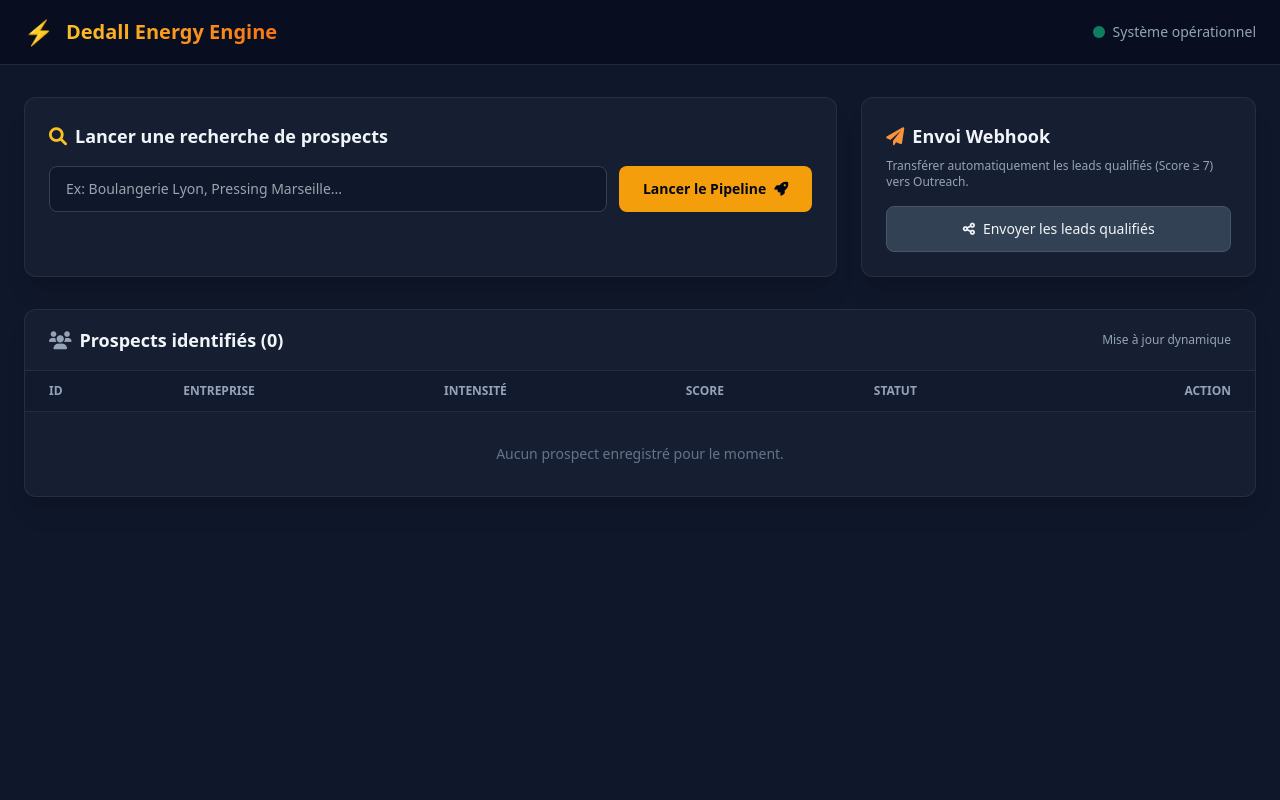
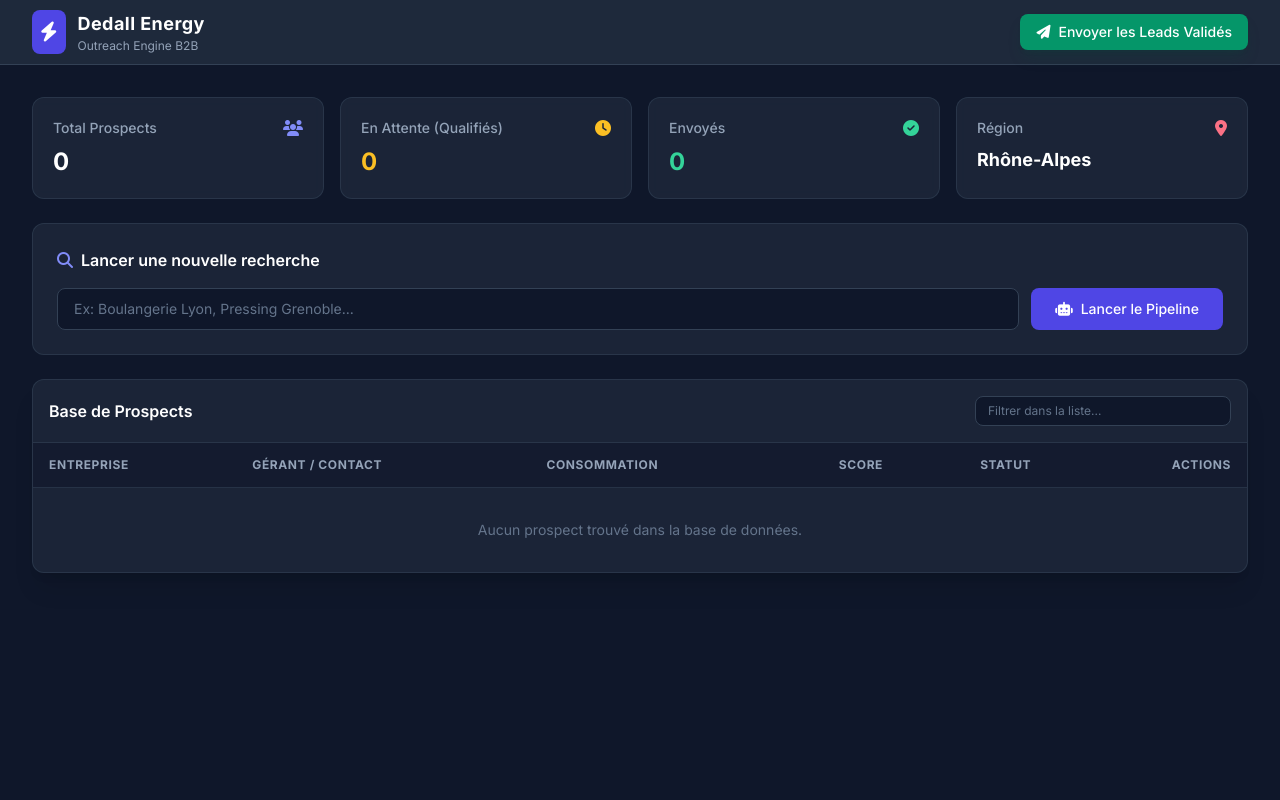
Before and after one commit to Agadoom/ai_sales_engine, a FastAPI app: page / in a window 1280 px wide. Run offline with FastAPI, Linux system fonts and the light colour scheme; parts of the project's set-up code (start-up, migrations or seed data) failed here and were passed over; some libraries are stand-ins or nearby versions.

Commit message:
Update dashboard.html

```diff
--- a/templates/dashboard.html
+++ b/templates/dashboard.html
@@ -1,117 +1,152 @@
 <!DOCTYPE html>
-<html lang="fr">
+<html lang="fr" class="h-full bg-slate-900 text-slate-100">
 <head>
     <meta charset="UTF-8">
     <meta name="viewport" content="width=device-width, initial-scale=1.0">
-    <title>Dedall Energy — Outreach Dashboard</title>
+    <title>Dedall Energy - Automated Outreach Engine</title>
     <script src="https://cdn.tailwindcss.com"></script>
-    <link rel="stylesheet" href="https://cdnjs.cloudflare.com/ajax/libs/font-awesome/6.0.0/css/all.min.css" />
+    <link rel="stylesheet" href="https://cdnjs.cloudflare.com/ajax/libs/font-awesome/6.4.0/css/all.min.css">
+    <link href="https://fonts.googleapis.com/css2?family=Inter:wght@300;400;500;600;700&display=swap" rel="stylesheet">
+    <style>
+        body { font-family: 'Inter', sans-serif; }
+    </style>
 </head>
-<body class="bg-slate-900 text-slate-100 font-sans min-h-screen">
+<body class="h-full flex flex-col">
 
-    <header class="border-b border-slate-800 bg-slate-950/50 backdrop-blur sticky top-0 z-50">
-        <div class="max-w-7xl mx-auto px-6 py-4 flex justify-between items-center">
-            <div class="flex items-center gap-3">
-                <span class="text-2xl">⚡</span>
-                <h1 class="text-xl font-bold bg-gradient-to-r from-amber-400 to-orange-500 bg-clip-text text-transparent">
-                    Dedall Energy Engine
-                </h1>
-            </div>
-            <div class="flex items-center gap-2">
-                <span class="w-3 h-3 bg-emerald-500 rounded-full animate-pulse"></span>
-                <span class="text-sm font-medium text-slate-400">Système opérationnel</span>
+    <header class="bg-slate-800 border-b border-slate-700 sticky top-0 z-30">
+        <div class="max-w-7xl mx-auto px-4 sm:px-6 lg:px-8">
+            <div class="flex items-center justify-between h-16">
+                <div class="flex items-center space-x-3">
+                    <div class="bg-indigo-600 p-2 rounded-lg text-white font-bold">
+                        <i class="fa-solid fa-bolt text-xl"></i>
+                    </div>
+                    <div>
+                        <h1 class="text-lg font-bold text-white tracking-wide">Dedall Energy</h1>
+                        <p class="text-xs text-slate-400">Outreach Engine B2B</p>
+                    </div>
+                </div>
+
+                <button onclick="triggerSendLeads()" class="inline-flex items-center gap-2 bg-emerald-600 hover:bg-emerald-500 text-white font-medium text-sm px-4 py-2 rounded-lg transition-all shadow-lg shadow-emerald-900/20">
+                    <i class="fa-solid fa-paper-plane"></i>
+                    Envoyer les Leads Validés
+                </button>
             </div>
         </div>
     </header>
 
-    <main class="max-w-7xl mx-auto px-6 py-8 space-y-8">
+    <main class="flex-1 max-w-7xl w-full mx-auto px-4 sm:px-6 lg:px-8 py-8 space-y-6">
 
-        <div class="grid grid-cols-1 md:grid-cols-3 gap-6">
-
-            <div class="md:col-span-2 bg-slate-800/50 border border-slate-700/50 rounded-xl p-6 shadow-xl">
-                <h2 class="text-lg font-semibold mb-4 flex items-center gap-2">
-                    <i class="fa-solid fa-magnifying-glass text-amber-400"></i> Lancer une recherche de prospects
-                </h2>
-                <form id="triggerForm" class="flex gap-3">
-                    <input type="text" id="queryInput" placeholder="Ex: Boulangerie Lyon, Pressing Marseille..."
-                        class="flex-1 bg-slate-900 border border-slate-700 rounded-lg px-4 py-3 text-sm focus:outline-none focus:border-amber-400 text-slate-100" required>
-                    <button type="submit" id="triggerBtn"
-                        class="bg-amber-500 hover:bg-amber-600 font-semibold px-6 py-3 rounded-lg text-slate-950 text-sm transition flex items-center gap-2">
-                        <span>Lancer le Pipeline</span>
-                        <i class="fa-solid fa-rocket"></i>
-                    </button>
-                </form>
-                <p id="statusMsg" class="mt-3 text-xs hidden"></p>
+        <div class="grid grid-cols-1 md:grid-cols-4 gap-4">
+            <div class="bg-slate-800/80 border border-slate-700/60 rounded-xl p-5 backdrop-blur-sm">
+                <div class="flex items-center justify-between">
+                    <span class="text-sm font-medium text-slate-400">Total Prospects</span>
+                    <i class="fa-solid fa-users text-indigo-400"></i>
+                </div>
+                <div class="mt-2 text-2xl font-bold text-white" id="stat-total">{{ leads|length }}</div>
             </div>
 
-            <div class="bg-slate-800/50 border border-slate-700/50 rounded-xl p-6 shadow-xl flex flex-col justify-between">
-                <div>
-                    <h2 class="text-lg font-semibold mb-2 flex items-center gap-2">
-                        <i class="fa-solid fa-paper-plane text-orange-400"></i> Envoi Webhook
-                    </h2>
-                    <p class="text-xs text-slate-400 mb-4">Transférer automatiquement les leads qualifiés (Score ≥ 7) vers Outreach.</p>
+            <div class="bg-slate-800/80 border border-slate-700/60 rounded-xl p-5 backdrop-blur-sm">
+                <div class="flex items-center justify-between">
+                    <span class="text-sm font-medium text-slate-400">En Attente (Qualifiés)</span>
+                    <i class="fa-solid fa-clock text-amber-400"></i>
                 </div>
-                <button onclick="sendPendingLeads()"
-                    class="w-full bg-slate-700 hover:bg-slate-600 border border-slate-600 text-slate-100 font-medium py-3 rounded-lg text-sm transition flex justify-center items-center gap-2">
-                    <i class="fa-solid fa-share-nodes"></i> Envoyer les leads qualifiés
+                <div class="mt-2 text-2xl font-bold text-amber-400">
+                    {{ leads | selectattr("status", "equalto", "QUALIFIED") | list | length }}
+                </div>
+            </div>
+
+            <div class="bg-slate-800/80 border border-slate-700/60 rounded-xl p-5 backdrop-blur-sm">
+                <div class="flex items-center justify-between">
+                    <span class="text-sm font-medium text-slate-400">Envoyés</span>
+                    <i class="fa-solid fa-check-circle text-emerald-400"></i>
+                </div>
+                <div class="mt-2 text-2xl font-bold text-emerald-400">
+                    {{ leads | selectattr("status", "equalto", "SENT") | list | length }}
+                </div>
+            </div>
+
+            <div class="bg-slate-800/80 border border-slate-700/60 rounded-xl p-5 backdrop-blur-sm">
+                <div class="flex items-center justify-between">
+                    <span class="text-sm font-medium text-slate-400">Région</span>
+                    <i class="fa-solid fa-location-dot text-rose-400"></i>
+                </div>
+                <div class="mt-2 text-lg font-bold text-white">Rhône-Alpes</div>
+            </div>
+        </div>
+
+        <div class="bg-slate-800/80 border border-slate-700/60 rounded-xl p-6 space-y-4">
+            <h2 class="text-md font-semibold text-white flex items-center gap-2">
+                <i class="fa-solid fa-magnifying-glass text-indigo-400"></i> Lancer une nouvelle recherche
+            </h2>
+            <div class="flex flex-col sm:flex-row gap-3">
+                <input type="text" id="searchQuery" placeholder="Ex: Boulangerie Lyon, Pressing Grenoble..." class="flex-1 bg-slate-900 border border-slate-700 rounded-lg px-4 py-2.5 text-sm text-white placeholder-slate-500 focus:outline-none focus:ring-2 focus:ring-indigo-500">
+                <button onclick="triggerPipeline()" class="bg-indigo-600 hover:bg-indigo-500 text-white font-medium px-6 py-2.5 rounded-lg text-sm transition-all flex items-center justify-center gap-2">
+                    <i class="fa-solid fa-robot"></i> Lancer le Pipeline
                 </button>
             </div>
         </div>
 
-        <div class="bg-slate-800/50 border border-slate-700/50 rounded-xl shadow-xl overflow-hidden">
-            <div class="px-6 py-4 border-b border-slate-700/50 flex justify-between items-center">
-                <h2 class="text-lg font-semibold flex items-center gap-2">
-                    <i class="fa-solid fa-users text-slate-400"></i> Prospects identifiés ({{ leads|length }})
-                </h2>
-                <span class="text-xs text-slate-400">Mise à jour dynamique</span>
+        <div class="bg-slate-800/80 border border-slate-700/60 rounded-xl overflow-hidden shadow-xl">
+            <div class="p-4 border-b border-slate-700/60 flex flex-col sm:flex-row justify-between items-center gap-4">
+                <h3 class="text-md font-semibold text-white">Base de Prospects</h3>
+                <input type="text" id="filterTable" onkeyup="filterLeads()" placeholder="Filtrer dans la liste..." class="bg-slate-900 border border-slate-700 rounded-lg px-3 py-1.5 text-xs text-white placeholder-slate-500 w-full sm:w-64 focus:outline-none focus:ring-1 focus:ring-indigo-500">
             </div>
 
             <div class="overflow-x-auto">
-                <table class="w-full text-left text-sm text-slate-300">
-                    <thead class="bg-slate-900/50 text-xs uppercase text-slate-400 border-b border-slate-700/50">
+                <table class="w-full text-left text-sm text-slate-300" id="leadsTable">
+                    <thead class="bg-slate-900/60 text-xs uppercase tracking-wider text-slate-400 border-b border-slate-700/60">
                         <tr>
-                            <th class="px-6 py-3">ID</th>
-                            <th class="px-6 py-3">Entreprise</th>
-                            <th class="px-6 py-3">Intensité</th>
-                            <th class="px-6 py-3">Score</th>
-                            <th class="px-6 py-3">Statut</th>
-                            <th class="px-6 py-3 text-right">Action</th>
+                            <th class="py-3.5 px-4">Entreprise</th>
+                            <th class="py-3.5 px-4">Gérant / Contact</th>
+                            <th class="py-3.5 px-4">Consommation</th>
+                            <th class="py-3.5 px-4 text-center">Score</th>
+                            <th class="py-3.5 px-4 text-center">Statut</th>
+                            <th class="py-3.5 px-4 text-right">Actions</th>
                         </tr>
                     </thead>
-                    <tbody class="divide-y divide-slate-700/30">
+                    <tbody class="divide-y divide-slate-700/40">
                         {% for lead in leads %}
-                        <tr class="hover:bg-slate-800/40 transition">
-                            <td class="px-6 py-4 font-mono text-xs text-slate-500">#{{ lead.id }}</td>
-                            <td class="px-6 py-4 font-medium text-slate-100">{{ lead.company_name }}</td>
-                            <td class="px-6 py-4">
+                        <tr class="hover:bg-slate-700/30 transition-colors">
+                            <td class="py-3.5 px-4 font-medium text-white">
+                                {{ lead.company_name }}
+                                <div class="text-xs text-slate-400 font-normal">{{ lead.address or 'Rhône-Alpes' }}</div>
+                            </td>
+                            <td class="py-3.5 px-4">
+                                <div class="text-white">{{ lead.manager_name or 'Non spécifié' }}</div>
+                                <div class="text-xs text-indigo-400">{{ lead.email or 'Pas d\'email' }}</div>
+                            </td>
+                            <td class="py-3.5 px-4">
                                 {% if lead.energy_intensity == 'HIGH' %}
-                                    <span class="bg-red-500/10 text-red-400 border border-red-500/20 text-xs px-2.5 py-1 rounded-full font-medium">ÉLEVÉE</span>
+                                    <span class="px-2 py-0.5 rounded text-xs font-semibold bg-rose-500/10 text-rose-400 border border-rose-500/20">FORTE</span>
+                                {% elif lead.energy_intensity == 'MEDIUM' %}
+                                    <span class="px-2 py-0.5 rounded text-xs font-semibold bg-amber-500/10 text-amber-400 border border-amber-500/20">MOYENNE</span>
                                 {% else %}
-                                    <span class="bg-blue-500/10 text-blue-400 border border-blue-500/20 text-xs px-2.5 py-1 rounded-full font-medium">MOYENNE</span>
+                                    <span class="px-2 py-0.5 rounded text-xs font-semibold bg-slate-500/10 text-slate-400 border border-slate-500/20">FAIBLE</span>
                                 {% endif %}
                             </td>
-                            <td class="px-6 py-4">
-                                <div class="flex items-center gap-2">
-                                    <span class="font-bold text-amber-400">{{ lead.priority_score }}</span><span class="text-xs text-slate-500">/10</span>
-                                </div>
+                            <td class="py-3.5 px-4 text-center">
+                                <span class="inline-flex items-center justify-center w-7 h-7 rounded-full text-xs font-bold {% if lead.priority_score >= 8 %}bg-emerald-500/20 text-emerald-400 border border-emerald-500/30{% else %}bg-slate-700 text-slate-300{% endif %}">
+                                    {{ lead.priority_score }}
+                                </span>
                             </td>
-                            <td class="px-6 py-4">
+                            <td class="py-3.5 px-4 text-center">
                                 {% if lead.status == 'SENT' %}
-                                    <span class="bg-emerald-500/10 text-emerald-400 border border-emerald-500/20 text-xs px-2.5 py-1 rounded-full">ENVOYÉ</span>
+                                    <span class="px-2.5 py-1 rounded-full text-xs font-medium bg-emerald-500/10 text-emerald-400 border border-emerald-500/20">ENVOYÉ</span>
                                 {% else %}
-                                    <span class="bg-amber-500/10 text-amber-400 border border-amber-500/20 text-xs px-2.5 py-1 rounded-full">QUALIFIÉ</span>
+                                    <span class="px-2.5 py-1 rounded-full text-xs font-medium bg-amber-500/10 text-amber-400 border border-amber-500/20">QUALIFIÉ</span>
                                 {% endif %}
                             </td>
-                            <td class="px-6 py-4 text-right">
-                                <button onclick="openModal('{{ lead.company_name|escapejs }}', '{{ lead.email_subject|escapejs }}', '{{ lead.email_body|escapejs }}', '{{ lead.video_url or '' }}')"
-                                    class="bg-slate-700 hover:bg-slate-600 text-slate-200 text-xs px-3 py-1.5 rounded-lg border border-slate-600 transition">
-                                    Examiner
+                            <td class="py-3.5 px-4 text-right">
+                                <button onclick='openModal({{ lead | tojson }})' class="bg-slate-700 hover:bg-slate-600 text-slate-200 px-3 py-1.5 rounded text-xs transition-all">
+                                    <i class="fa-solid fa-eye"></i> Aperçu
                                 </button>
                             </td>
                         </tr>
                         {% else %}
                         <tr>
-                            <td colspan="6" class="px-6 py-8 text-center text-slate-500">Aucun prospect enregistré pour le moment.</td>
+                            <td colspan="6" class="py-8 text-center text-slate-500">
+                                Aucun prospect trouvé dans la base de données.
+                            </td>
                         </tr>
                         {% endfor %}
                     </tbody>
@@ -120,99 +155,109 @@
         </div>
     </main>
 
-    <div id="leadModal" class="fixed inset-0 bg-black/70 backdrop-blur-sm hidden items-center justify-center p-4 z-50">
-        <div class="bg-slate-800 border border-slate-700 rounded-2xl max-w-2xl w-full p-6 shadow-2xl space-y-6">
-            <div class="flex justify-between items-center border-b border-slate-700 pb-4">
-                <h3 id="modalCompany" class="text-xl font-bold text-slate-100">Détails du Prospect</h3>
-                <button onclick="closeModal()" class="text-slate-400 hover:text-slate-200"><i class="fa-solid fa-xmark text-lg"></i></button>
+    <div id="previewModal" class="fixed inset-0 bg-slate-950/80 backdrop-blur-sm hidden z-50 flex items-center justify-center p-4">
+        <div class="bg-slate-800 border border-slate-700 rounded-xl max-w-2xl w-full max-h-[90vh] overflow-y-auto shadow-2xl p-6 space-y-5">
+            <div class="flex justify-between items-start border-b border-slate-700 pb-4">
+                <div>
+                    <h3 class="text-lg font-bold text-white" id="modalCompany">Nom Entreprise</h3>
+                    <p class="text-xs text-indigo-400" id="modalManager">Gérant</p>
+                </div>
+                <button onclick="closeModal()" class="text-slate-400 hover:text-white"><i class="fa-solid fa-xmark text-xl"></i></button>
             </div>
 
-            <div class="space-y-2">
-                <h4 class="text-xs font-semibold uppercase text-slate-400 tracking-wider">Email généré par l'IA</h4>
-                <div class="bg-slate-900 border border-slate-700/60 rounded-xl p-4 text-sm space-y-2">
-                    <p class="font-semibold text-amber-400">Objet : <span id="modalSubject" class="text-slate-200 font-normal"></span></p>
-                    <hr class="border-slate-800">
-                    <p id="modalBody" class="text-slate-300 whitespace-pre-line leading-relaxed"></p>
+            <div class="space-y-3">
+                <div class="bg-slate-900/80 p-3 rounded-lg border border-slate-700/50 text-xs space-y-1">
+                    <div><span class="text-slate-400">Email :</span> <span id="modalEmail" class="text-white font-mono"></span></div>
+                    <div><span class="text-slate-400">Adresse :</span> <span id="modalAddress" class="text-white"></span></div>
+                </div>
+
+                <div>
+                    <label class="text-xs text-slate-400 font-semibold uppercase">Sujet du mail</label>
+                    <div id="modalSubject" class="bg-slate-900 p-3 rounded-lg text-sm text-white font-medium border border-slate-700/50 mt-1"></div>
+                </div>
+
+                <div>
+                    <label class="text-xs text-slate-400 font-semibold uppercase">Corps du message</label>
+                    <div id="modalBody" class="bg-slate-900 p-3 rounded-lg text-sm text-slate-200 border border-slate-700/50 mt-1 whitespace-pre-line"></div>
+                </div>
+
+                <div id="modalVideoContainer" class="hidden">
+                    <label class="text-xs text-slate-400 font-semibold uppercase">Vidéo HeyGen</label>
+                    <div class="mt-1">
+                        <a id="modalVideoLink" href="#" target="_blank" class="inline-flex items-center gap-2 text-xs bg-indigo-600/20 text-indigo-300 border border-indigo-500/30 px-3 py-2 rounded-lg hover:bg-indigo-600/30">
+                            <i class="fa-solid fa-video"></i> Regarder la vidéo générée
+                        </a>
+                    </div>
                 </div>
             </div>
 
-            <div class="space-y-2">
-                <h4 class="text-xs font-semibold uppercase text-slate-400 tracking-wider">Vidéo Personnalisée (HeyGen)</h4>
-                <div id="videoContainer" class="bg-slate-900 border border-slate-700/60 rounded-xl p-4 text-center">
-                    </div>
-            </div>
-
-            <div class="flex justify-end pt-2">
-                <button onclick="closeModal()" class="bg-slate-700 hover:bg-slate-600 text-slate-200 text-sm px-5 py-2 rounded-lg transition">Fermer</button>
+            <div class="flex justify-end pt-4 border-t border-slate-700">
+                <button onclick="closeModal()" class="bg-slate-700 hover:bg-slate-600 text-white text-xs px-4 py-2 rounded-lg">Fermer</button>
             </div>
         </div>
     </div>
 
     <script>
-        // Trigger Pipeline
-        document.getElementById('triggerForm').addEventListener('submit', async (e) => {
-            e.preventDefault();
-            const query = document.getElementById('queryInput').value;
-            const btn = document.getElementById('triggerBtn');
-            const msg = document.getElementById('statusMsg');
+        function triggerPipeline() {
+            const query = document.getElementById("searchQuery").value;
+            if(!query) return alert("Veuillez saisir un terme de recherche.");
 
-            btn.disabled = true;
-            btn.classList.add('opacity-50');
-            msg.className = "mt-3 text-xs text-amber-400 block";
-            msg.innerText = "⏳ Lancement du pipeline en tâche de fond...";
+            fetch("/trigger-pipeline", {
+                method: "POST",
+                headers: { "Content-Type": "application/json" },
+                body: JSON.stringify({ query: query })
+            })
+            .then(res => res.json())
+            .then(data => {
+                alert(data.message);
+                location.reload();
+            })
+            .catch(err => alert("Erreur : " + err));
+        }
 
-            try {
-                const res = await fetch('/trigger-pipeline', {
-                    method: 'POST',
-                    headers: {'Content-Type': 'application/json'},
-                    body: JSON.stringify({query: query})
-                });
-                if(res.ok) {
-                    msg.className = "mt-3 text-xs text-emerald-400 block";
-                    msg.innerText = "✅ Pipeline démarré ! Les prospects vont apparaître d'ici quelques secondes.";
-                    setTimeout(() => location.reload(), 4000);
-                } else {
-                    msg.className = "mt-3 text-xs text-red-400 block";
-                    msg.innerText = "❌ Erreur lors du lancement.";
-                }
-            } catch(err) {
-                msg.className = "mt-3 text-xs text-red-400 block";
-                msg.innerText = "❌ Impossible de joindre le serveur.";
-            } finally {
-                btn.disabled = false;
-                btn.classList.remove('opacity-50');
-            }
-        });
+        function triggerSendLeads() {
+            if(!confirm("Voulez-vous envoyer tous les leads qualifiés au Webhook ?")) return;
 
-        // Modale
-        function openModal(company, subject, body, videoUrl) {
-            document.getElementById('modalCompany').innerText = company;
-            document.getElementById('modalSubject').innerText = subject;
-            document.getElementById('modalBody').innerText = body;
+            fetch("/send-pending-leads?min_score=7", { method: "POST" })
+            .then(res => res.json())
+            .then(data => {
+                alert(`Succès : ${data.sent_count} lead(s) envoyé(s) !`);
+                location.reload();
+            })
+            .catch(err => alert("Erreur lors de l'envoi : " + err));
+        }
 
-            const videoBox = document.getElementById('videoContainer');
-            if(videoUrl && videoUrl !== 'None' && videoUrl !== '') {
-                videoBox.innerHTML = `<video controls class="w-full rounded-lg max-h-64"><source src="${videoUrl}" type="video/mp4"></video>`;
+        function filterLeads() {
+            const input = document.getElementById("filterTable").value.toLowerCase();
+            const rows = document.querySelectorAll("#leadsTable tbody tr");
+            rows.forEach(row => {
+                const text = row.innerText.toLowerCase();
+                row.style.display = text.includes(input) ? "" : "none";
+            });
+        }
+
+        function openModal(lead) {
+            document.getElementById("modalCompany").innerText = lead.company_name;
+            document.getElementById("modalManager").innerText = "Gérant : " + (lead.manager_name || "N/A");
+            document.getElementById("modalEmail").innerText = lead.email || "Non trouvé";
+            document.getElementById("modalAddress").innerText = lead.address || "N/A";
+            document.getElementById("modalSubject").innerText = lead.email_subject || "";
+            document.getElementById("modalBody").innerText = lead.email_body || "";
+
+            const videoContainer = document.getElementById("modalVideoContainer");
+            const videoLink = document.getElementById("modalVideoLink");
+            if(lead.video_url) {
+                videoLink.href = lead.video_url;
+                videoContainer.classList.remove("hidden");
             } else {
-                videoBox.innerHTML = `<p class="text-slate-500 text-xs py-4">Pas de vidéo disponible (Vérifier le solde de crédits HeyGen ou le score de priorité).</p>`;
+                videoContainer.classList.add("hidden");
             }
 
-            document.getElementById('leadModal').classList.remove('hidden');
-            document.getElementById('leadModal').classList.add('flex');
+            document.getElementById("previewModal").classList.remove("hidden");
         }
 
         function closeModal() {
-            document.getElementById('leadModal').classList.add('hidden');
-            document.getElementById('leadModal').classList.remove('flex');
-        }
-
-        async function sendPendingLeads() {
-            if(confirm("Envoyer tous les leads qualifiés vers Outreach ?")) {
-                const res = await fetch('/send-pending-leads?min_score=7', {method: 'POST'});
-                const data = await res.json();
-                alert(`Résultat : ${data.message} (${data.sent_count || 0} envoyés)`);
-                location.reload();
-            }
+            document.getElementById("previewModal").classList.add("hidden");
         }
     </script>
 </body>
```
